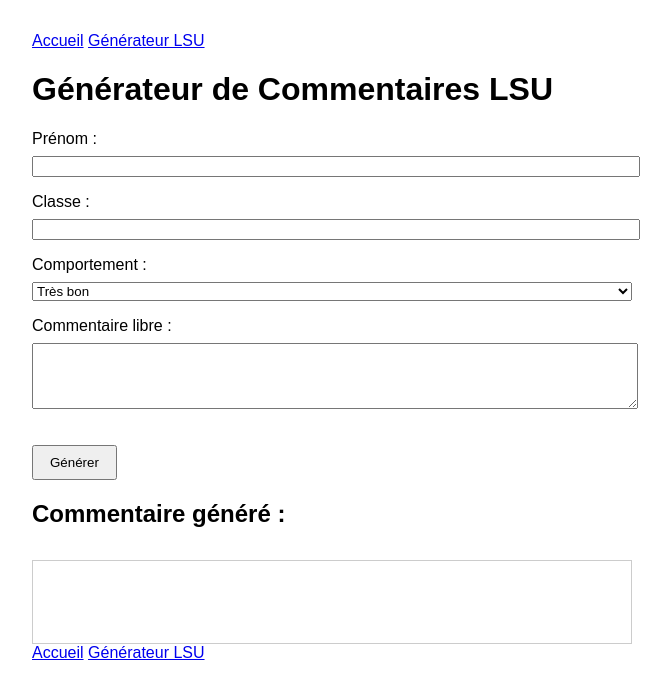
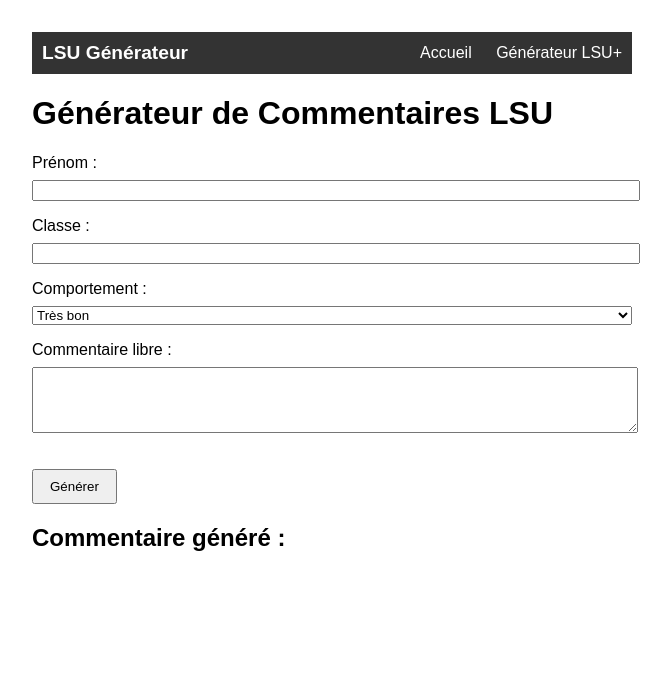
Before and after one commit to ArchiaTech/lsu-generator, a plain HTML site: page index.html in a window 1280 px wide. Shown: the whole page, without its empty margins (308-979 px from the left). Drawn offline with Linux system fonts and the light colour scheme.

Commit message:
Update index.html

```diff
--- a/index.html
+++ b/index.html
@@ -1,20 +1,51 @@
 <!DOCTYPE html>
 <html lang="fr">
-<nav>
-  <a href="index.html">Accueil</a>
-  <a href="lsu_generator_fixed.html">Générateur LSU</a>
-</nav>
 <head>
-  <meta charset="UTF-8" />
+  <meta charset="UTF-8">
   <title>Générateur de Commentaires LSU</title>
-  <link rel="stylesheet" href="styles.css" />
+  <link rel="stylesheet" href="styles.css">
+  <style>
+    nav {
+      background-color: #333;
+      color: white;
+      padding: 10px;
+      display: flex;
+      justify-content: space-between;
+      align-items: center;
+    }
+
+    nav .logo {
+      font-weight: bold;
+      font-size: 1.2em;
+    }
+
+    nav a {
+      color: white;
+      margin-left: 20px;
+      text-decoration: none;
+    }
+
+    nav a:hover {
+      text-decoration: underline;
+    }
+  </style>
 </head>
 <body>
+
+  <!-- Barre de menu -->
+  <nav>
+    <div class="logo">LSU Générateur</div>
+    <div class="links">
+      <a href="index.html">Accueil</a>
+      <a href="lsu_generator_fixed.html">Générateur LSU+</a>
+    </div>
+  </nav>
+
   <h1>Générateur de Commentaires LSU</h1>
 
   <form id="formulaire">
-    <label for="prenom">Prénom :</label>
-    <input type="text" id="prenom" name="prenom" required>
+    <label for="prénom">Prénom :</label>
+    <input type="text" id="prénom" name="prénom" required>
 
     <label for="classe">Classe :</label>
     <input type="text" id="classe" name="classe" required>
@@ -33,12 +64,9 @@
   </form>
 
   <h2>Commentaire généré :</h2>
-  <div id="resultat"></div>
+  <div id="résultat"></div>
 
   <script src="script.js"></script>
+
 </body>
-  <nav>
-  <a href="index.html">Accueil</a>
-  <a href="lsu_generator_fixed.html">Générateur LSU</a>
-</nav>
 </html>
```
